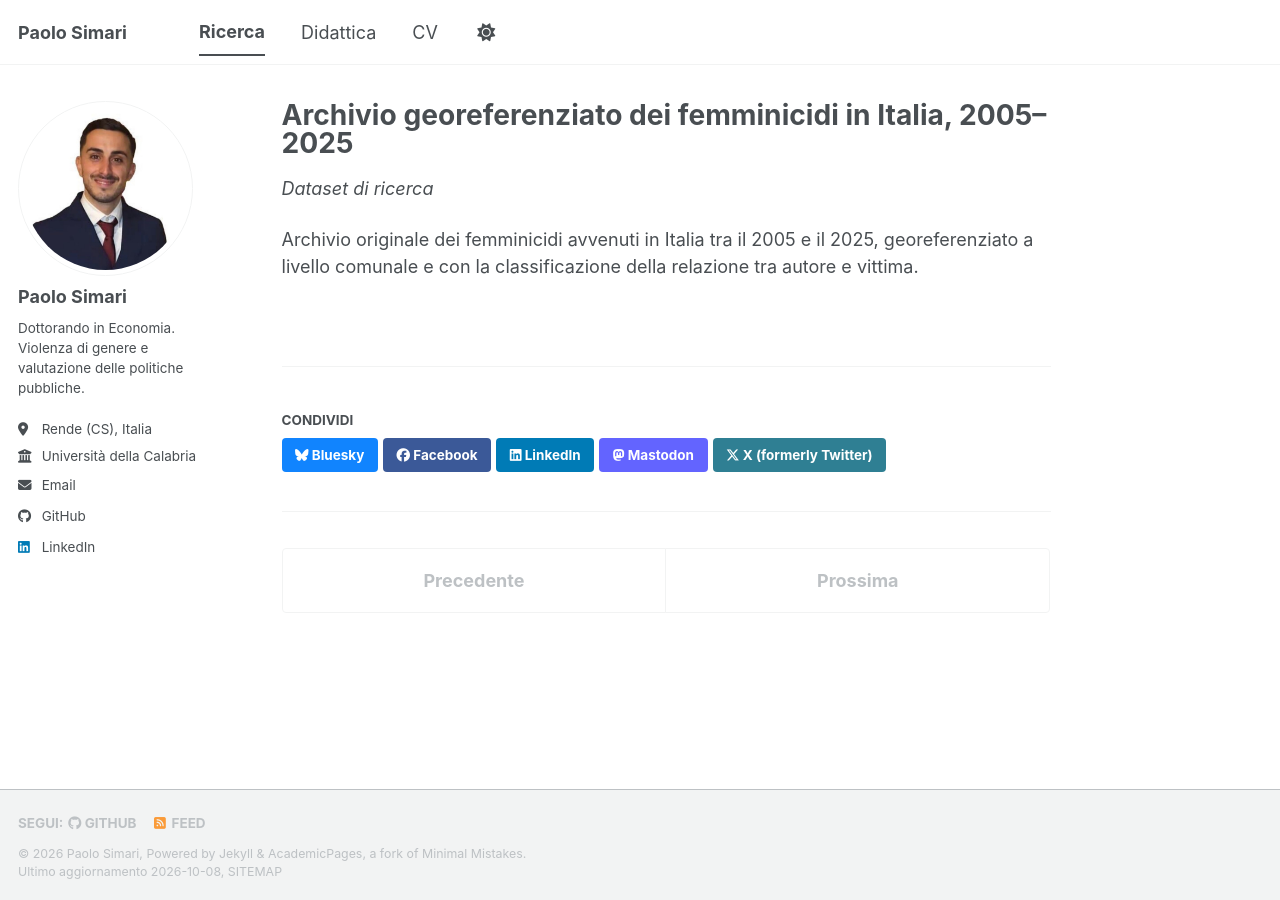
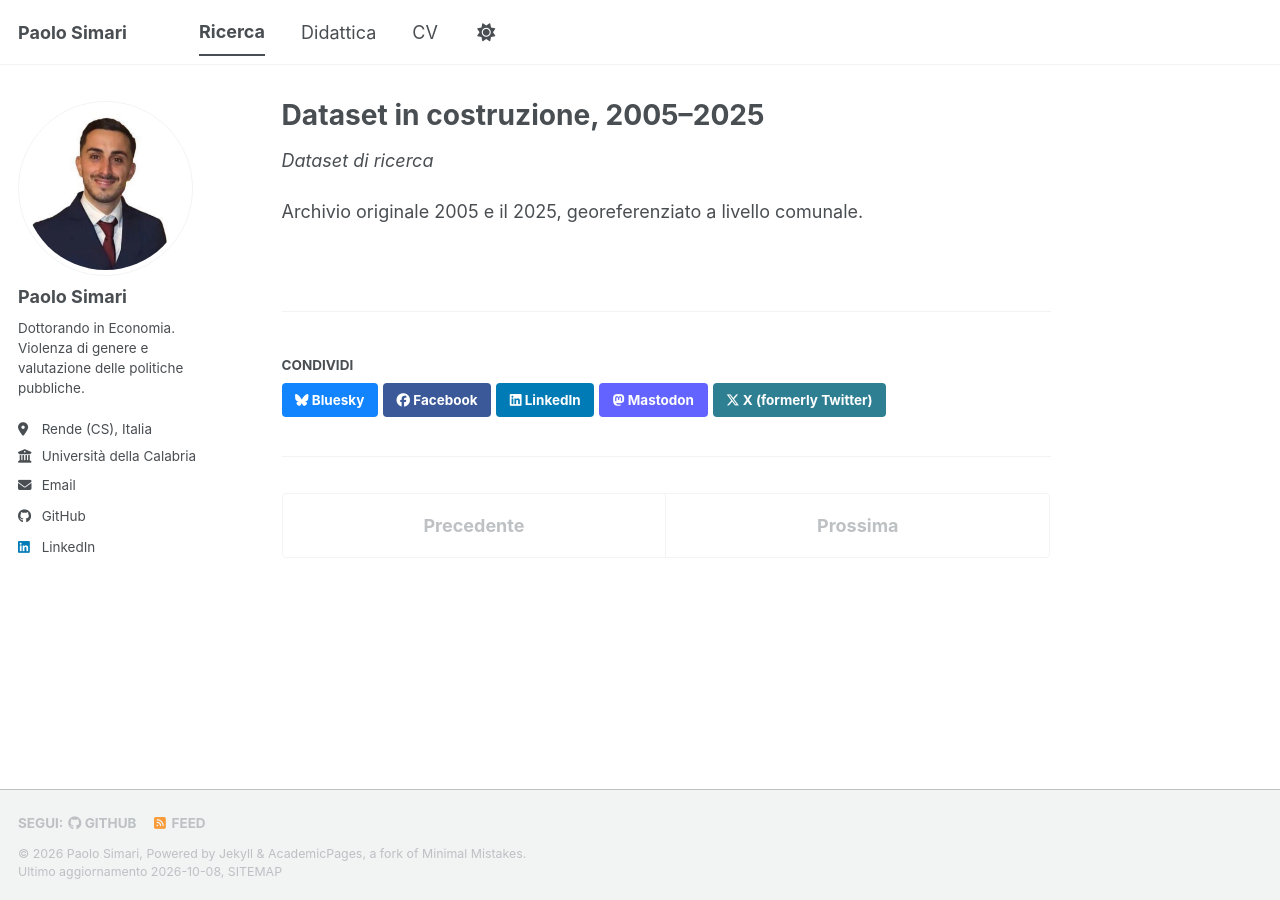
Before and after one commit to PaoloSmr/simaripaolo, a Jekyll site: the page built from _publications/2026-01-01-archivio-femminicidi.md, in a window 1280 px wide. Built offline with Jekyll 4.4.1, drawn with Linux system fonts in a browser that asks for light colours; a style sheet for code colours, icons or effects is not loaded.

Commit message:
Update 2026-01-01-archivio-femminicidi.md

```diff
--- a/_publications/2026-01-01-archivio-femminicidi.md
+++ b/_publications/2026-01-01-archivio-femminicidi.md
@@ -1,11 +1,11 @@
 ---
-title: "Archivio georeferenziato dei femminicidi in Italia, 2005–2025"
+title: "Dataset in costruzione, 2005–2025"
 collection: publications
 category: datasets
 date: 2026-01-01
 hide_year: true
 venue: "Dataset di ricerca"
-excerpt: "Dataset a dettaglio comunale con la classificazione della relazione tra autore e vittima."
+excerpt: "Dataset a dettaglio comunale con la classificazione ."
 ---
 
-Archivio originale dei femminicidi avvenuti in Italia tra il 2005 e il 2025, georeferenziato a livello comunale e con la classificazione della relazione tra autore e vittima.
+Archivio originale 2005 e il 2025, georeferenziato a livello comunale.
```
